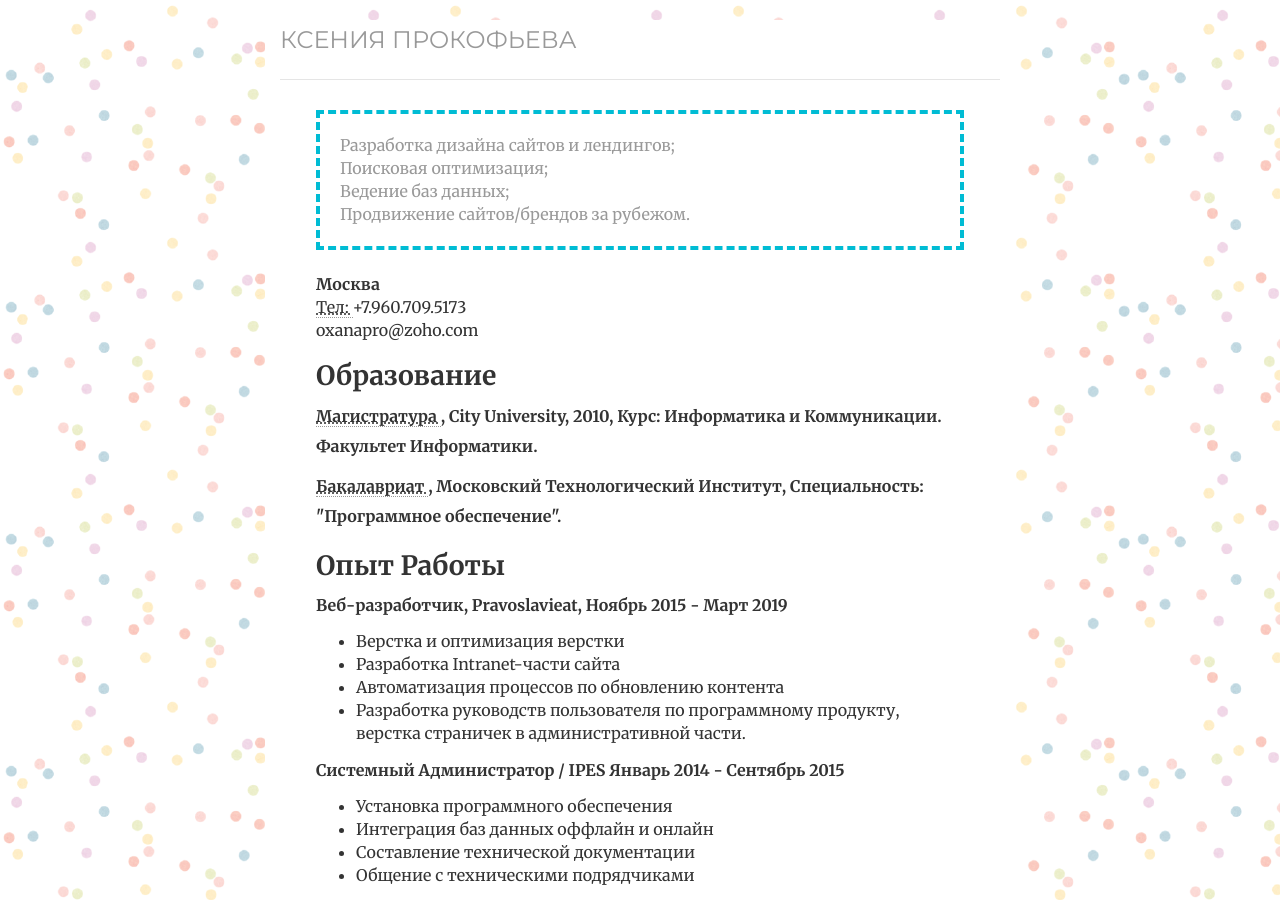
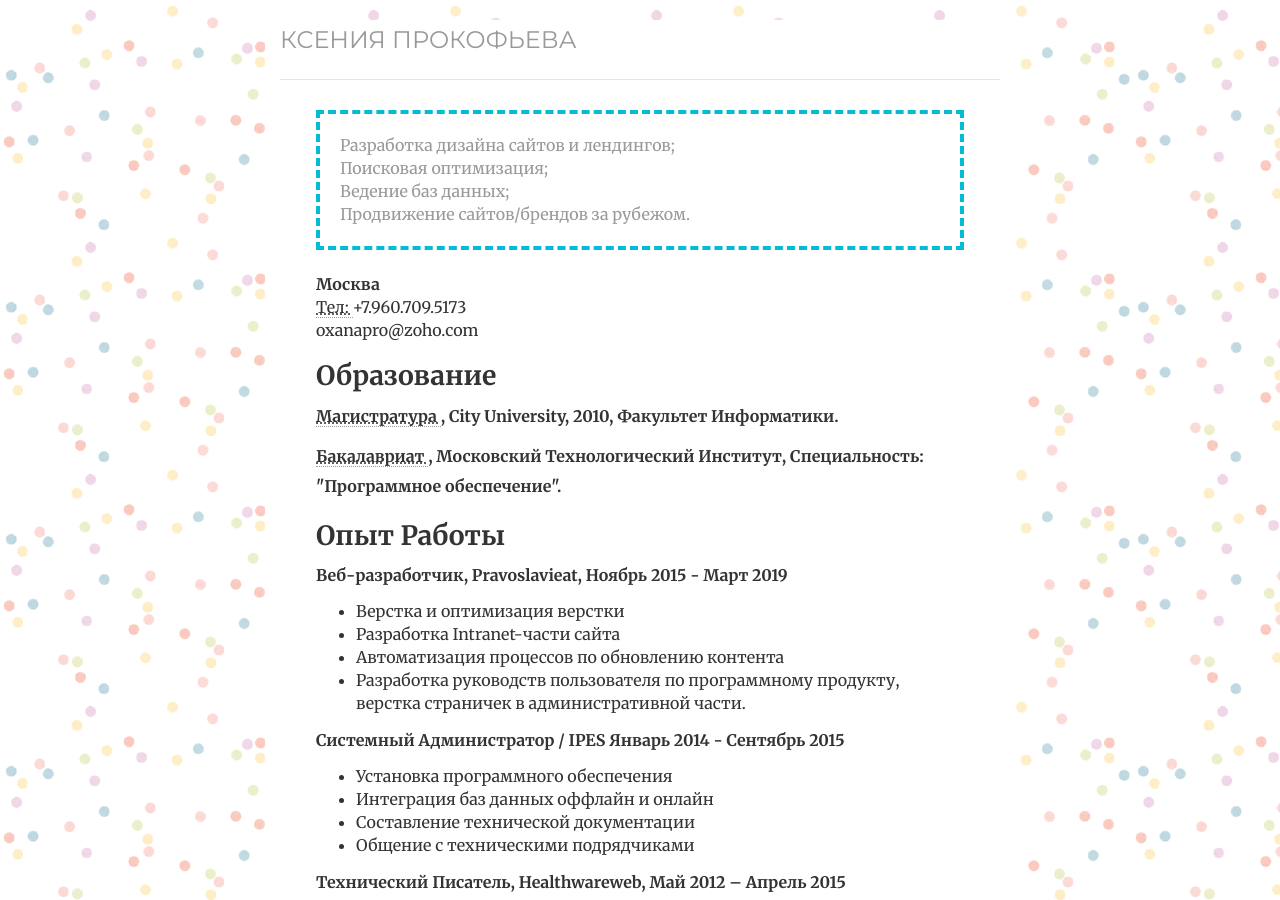
Before and after one commit to cvkp/cvkp.github.io, a Jekyll site: the page built from index.html, in a window 1280 px wide and 900 px high. Built offline with Jekyll 4.4.1, drawn with Linux system fonts in a browser that asks for light colours; nearby versions of some CDN libraries; the list of posts is cut into pages by our own code.

Commit message:
Update index.html

```diff
--- a/index.html
+++ b/index.html
@@ -72,7 +72,7 @@ ref: cv
 						<abbr title="Программа: Информатика и Коммуникации">
 							Магистратура
 						</abbr>
-						, City University, 2010, Курс: Информатика и Коммуникации. Факультет Информатики.
+						, City University, 2010, Факультет Информатики.
 					</strong>
 					<br>
 				</p>
```
